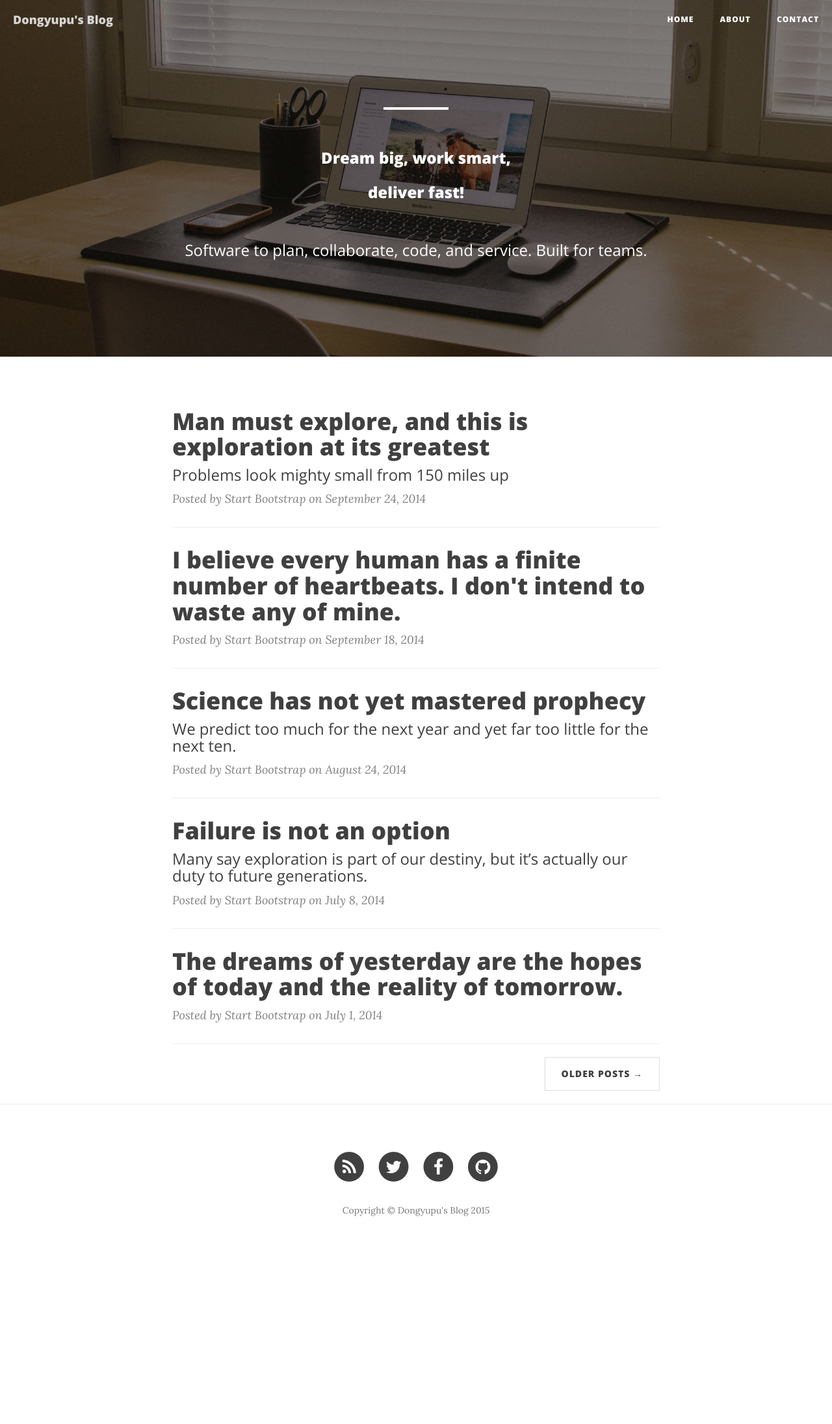
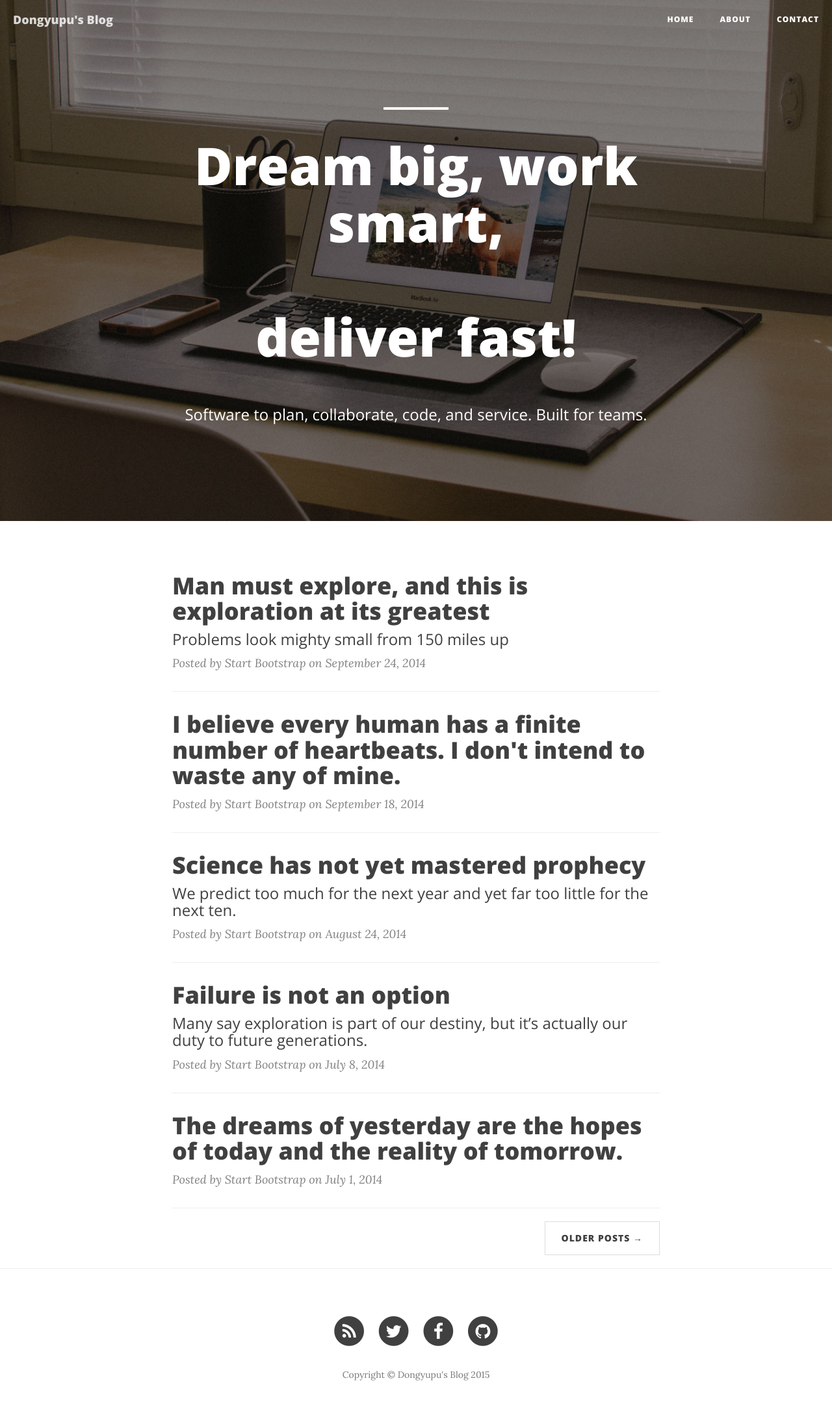
Before and after one commit to dongyupu/colorfulcity, a Jekyll site: the page built from index.html, in a window 1280 px wide. Shown: the whole page at 65% size. Built offline with Jekyll 4.4.1, drawn with Linux system fonts in a browser that asks for light colours; nearby versions of some CDN libraries; the list of posts is cut into pages by our own code; before the commit the page ends 1939 px from its top, so only the background shows below that.

```diff
--- a/index.html
+++ b/index.html
@@ -1,6 +1,6 @@
 ---
 layout: page
-description: "<br><h3>Dream big, work smart,</br> <br>deliver fast!</h3></br>
+description: "<br><h1>Dream big, work smart,</br> <br>deliver fast!</h1></br>
 <br>Software to plan, collaborate, code, and service. Built for teams.</br>"
 ---
 
```
